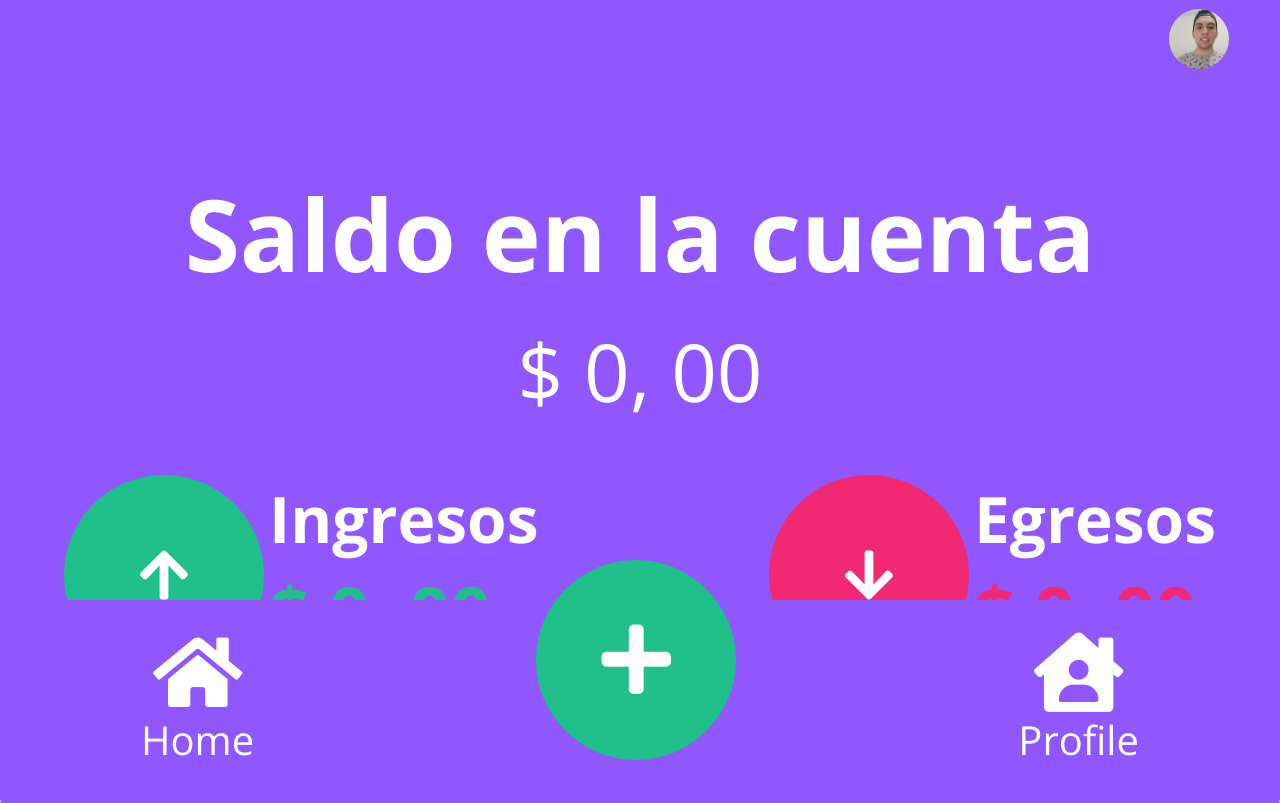
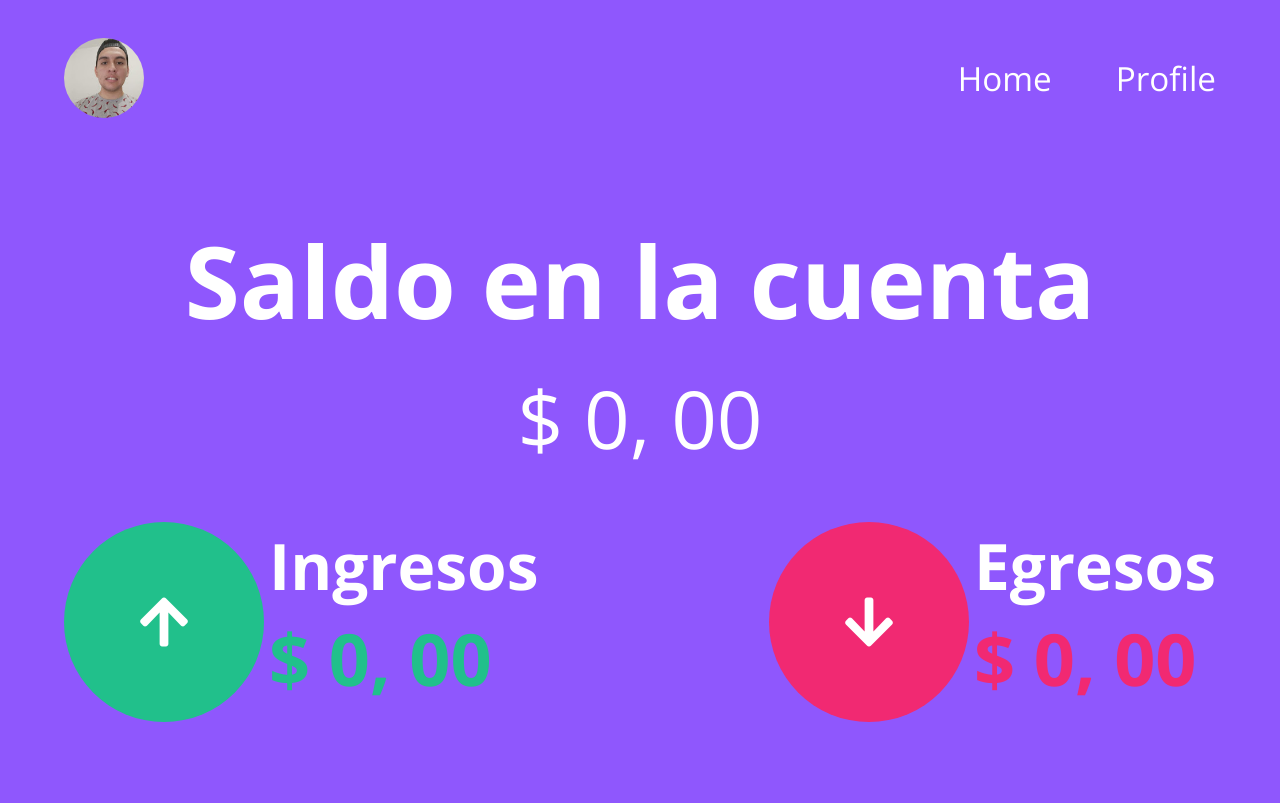
Before and after one commit to mfhz/budget-management-alkemy, a plain HTML site: page client/index.html in a window 1280 px wide. Shown: the top 803 px of the page. Drawn offline with nearby package versions, Linux system fonts and the light colour scheme.

Commit message:
Se ajusta diseño en Desktop del Header

```diff
--- a/client/index.html
+++ b/client/index.html
@@ -22,7 +22,7 @@
                         <p class="item__container--text">Home</p>
                     </div>
                 </li>
-                <li class="item">
+                <li class="item item-two">
                     <div class="item__container two">
                         <i class="fas fa-plus"></i>
                     </div>
--- a/client/styles/index.scss
+++ b/client/styles/index.scss
@@ -295,4 +295,52 @@ body {
 
 @media screen and (min-width: 1000px) {
 
+    body {
+
+        .header {
+            justify-content: space-between;
+            align-items: center;
+            padding: 0 5%;
+            padding-top: 2%;
+
+            .header__profile {
+                margin: unset;
+                width: 80px;
+                display: flex;
+            }
+
+            .header__menu {
+                position: unset;
+                width: unset;
+                height: unset;
+
+                .header__menu--list {
+                    justify-content: unset;
+
+                    .item {
+
+                        .item__container {
+
+                            .fas {
+                                display: none;
+                            }
+
+                            .item__container--text {
+                                font-size: 2.6vw;
+                            }
+                        }
+                    }
+
+                    .home {
+                        margin-right: 5vw;
+                    }
+
+                    .item-two {
+                        display: none;
+                    }
+                }
+            }
+        }
+    }
+
 }
```
Also changed, not shown: client/styles/index.css, 1 other file.
